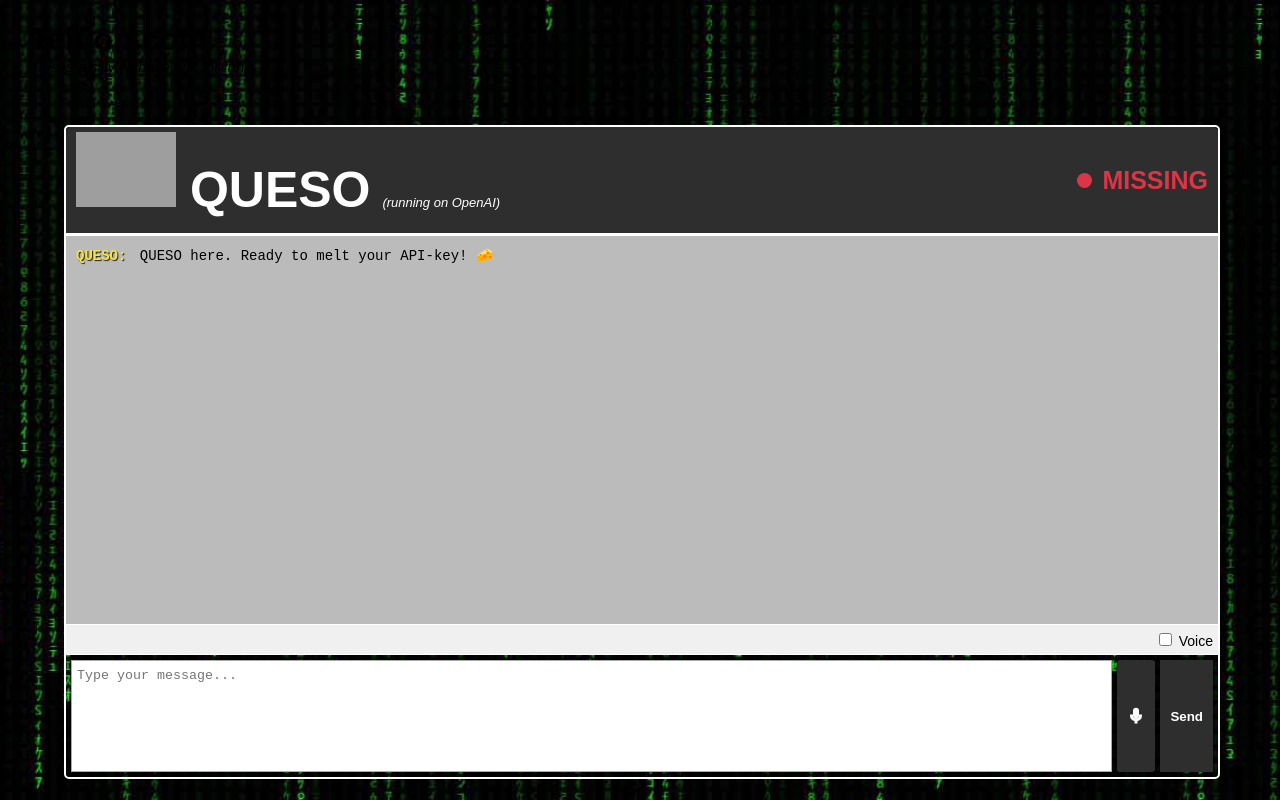
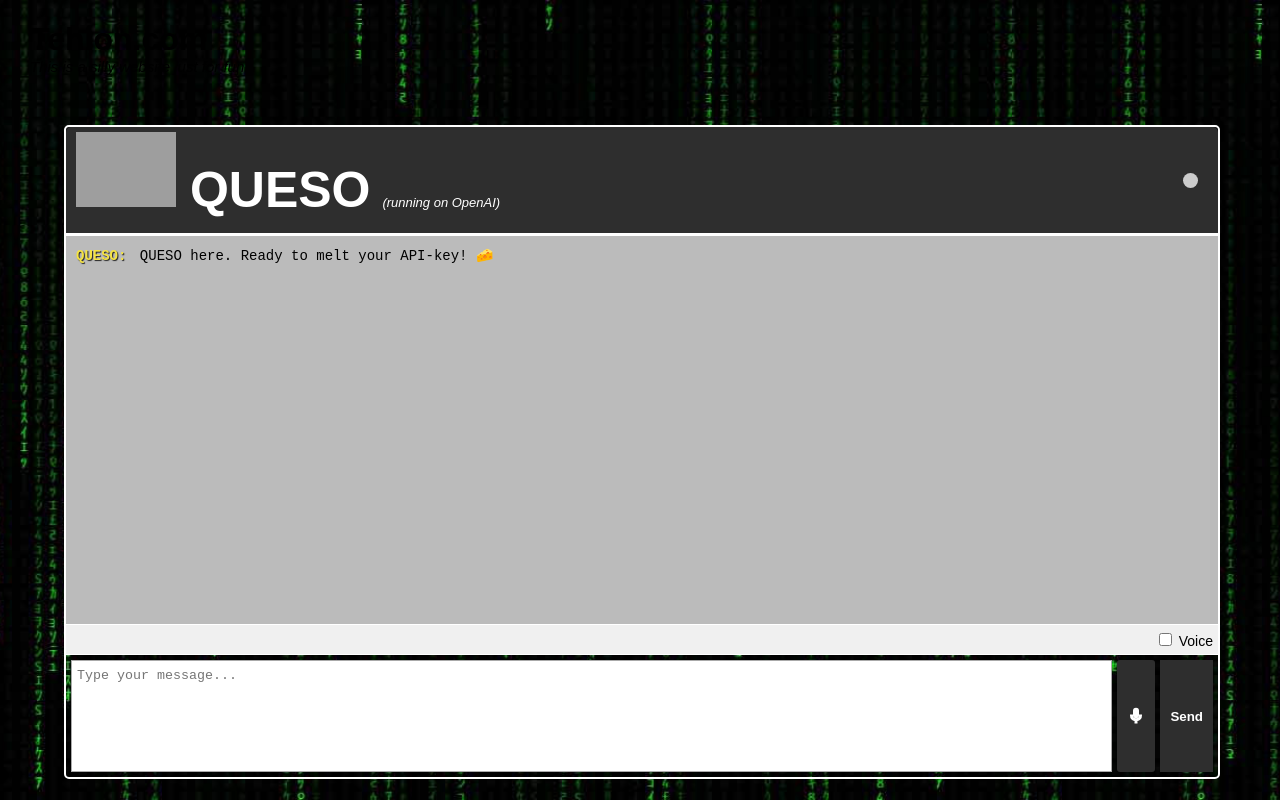
Before and after one commit to tehlon-online/Queso, a plain HTML site: page index.html in a window 1280 px wide. Drawn offline with nearby package versions, Linux system fonts and the light colour scheme; grey boxes are pictures that could not be loaded.

Commit message:
Update index.html

```diff
--- a/index.html
+++ b/index.html
@@ -546,7 +546,7 @@
     function initialize() {
         initializeSpeechRecognition();
         setupEventListeners();
-        updateConnectionStatus(false);
+        // updateConnectionStatus(false); // Removed to keep status blank on load
         document.getElementById('model-indicator').textContent = '(running on OpenAI)';
     }
     initialize();
```
